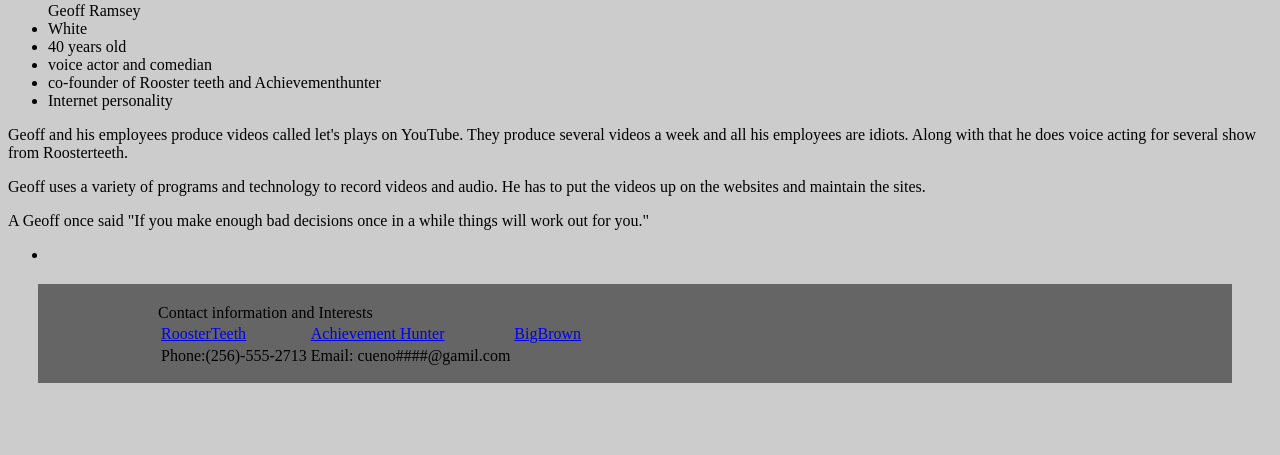
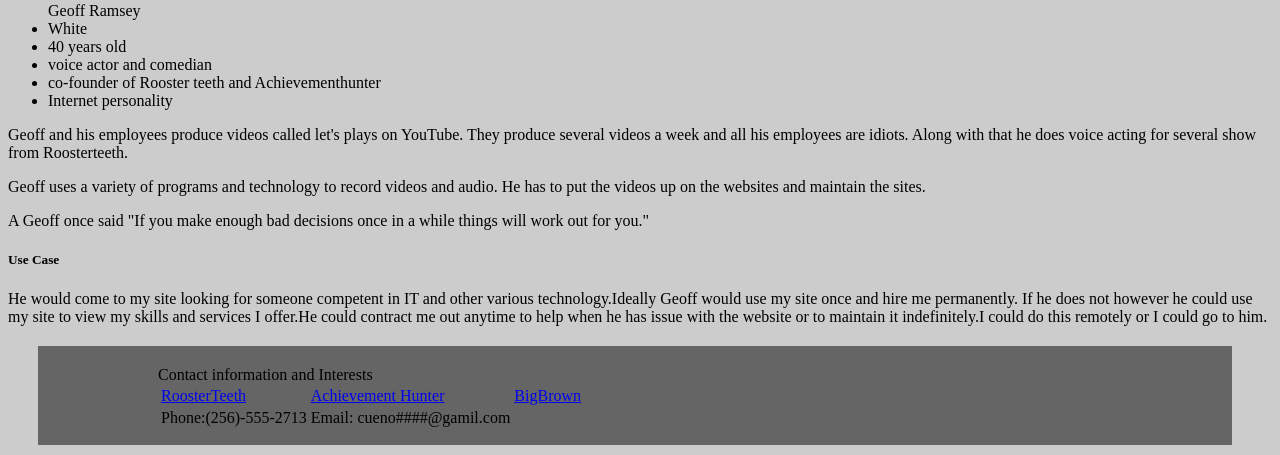
Before and after one commit to Cuneo/dominiccuneo, a PHP site: page /milestone-1.php in a window 1280 px wide. Shown: the part 712-1167 px from the top of the page. Before the commit the page ends 1095 px from the top, so only its background shows below. Run offline with PHP 8.4, Linux system fonts and the light colour scheme.

Commit message:
added  to persona and added use case

```diff
--- a/public_html/documentation/milestone-1.php
+++ b/public_html/documentation/milestone-1.php
@@ -25,9 +25,8 @@
 		<p> Geoff and his employees produce videos called let's plays on YouTube. They produce several videos a week and all his employees are idiots. Along with that he does voice acting for several show from Roosterteeth.  </p>
 		<p>Geoff uses a variety of programs and technology to record videos and audio. He has to put the videos up on the websites and maintain the sites.</p>
 		<p>A Geoff once said "If you make enough bad decisions once in a while things will work out for you." </p>
-		<ul>
-			<li> </li>
-		</ul>
+		<h5> Use Case</h5>
+		<p>He would  come to  my site looking for  someone competent in IT and other various technology.Ideally Geoff would use my site once and hire me permanently. If he  does not however he could use my site to view my skills and services I offer.He could contract me out anytime to help when he has issue with the website or to maintain it indefinitely.I could do this remotely or I could go to him.   </p>
 		<footer>Contact information  and Interests <table>
 				<tr>
 					<td><a href="http://roosterteeth.com/">RoosterTeeth</a></td>
```
